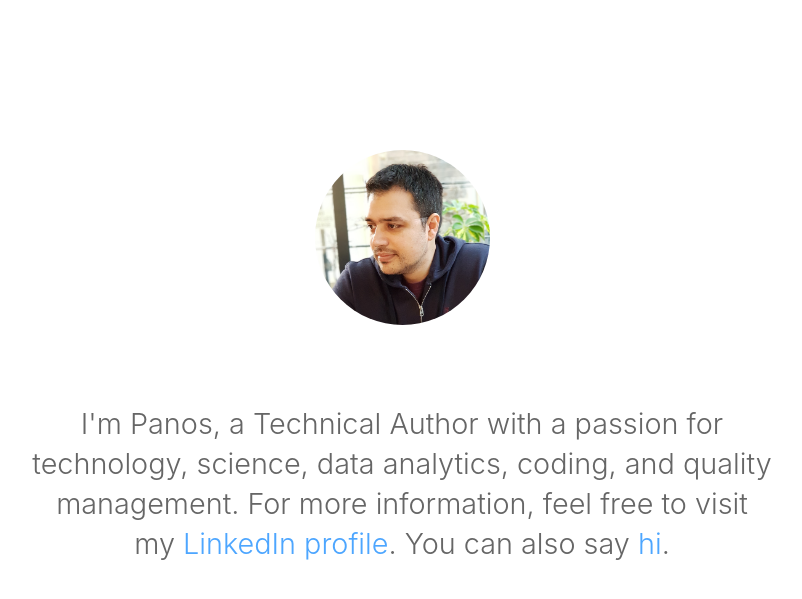
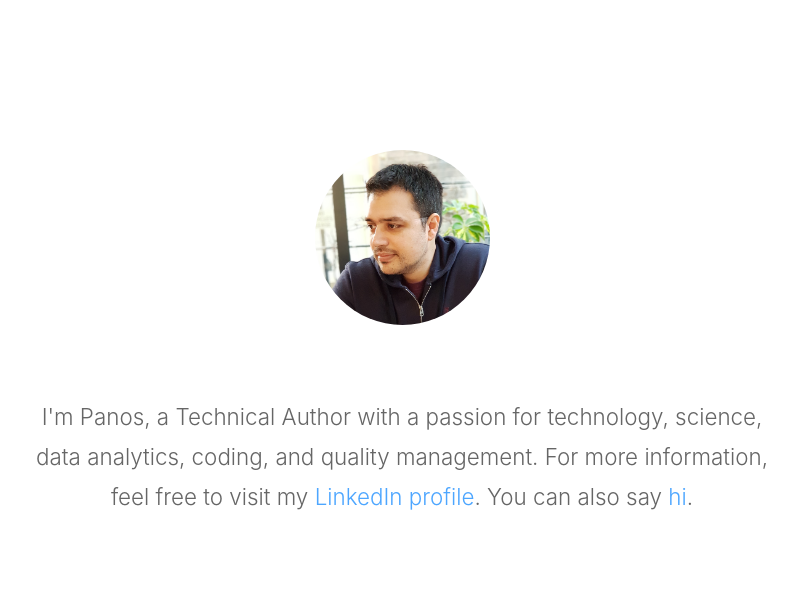
Before and after one commit to pgalatis/pgalatis.github.io, a Jekyll site: the page built from index.html, in a window 1280 px wide. Shown: the top 599 px of the page, without its empty margins (238-1040 px from the left). Built offline with Jekyll 4.4.1, drawn with Linux system fonts in a browser that asks for light colours; nearby versions of some CDN libraries; the list of posts is cut into pages by our own code.

Commit message:
Update style.css

```diff
--- a/css/style.css
+++ b/css/style.css
@@ -41,7 +41,7 @@ p.desc {
 }
 
 #poster {
-    font-size: 1.8rem;
+    font-size: 1.4rem;
     font-weight: 300;
     color: #666;
     line-height: 2.5rem;
```
